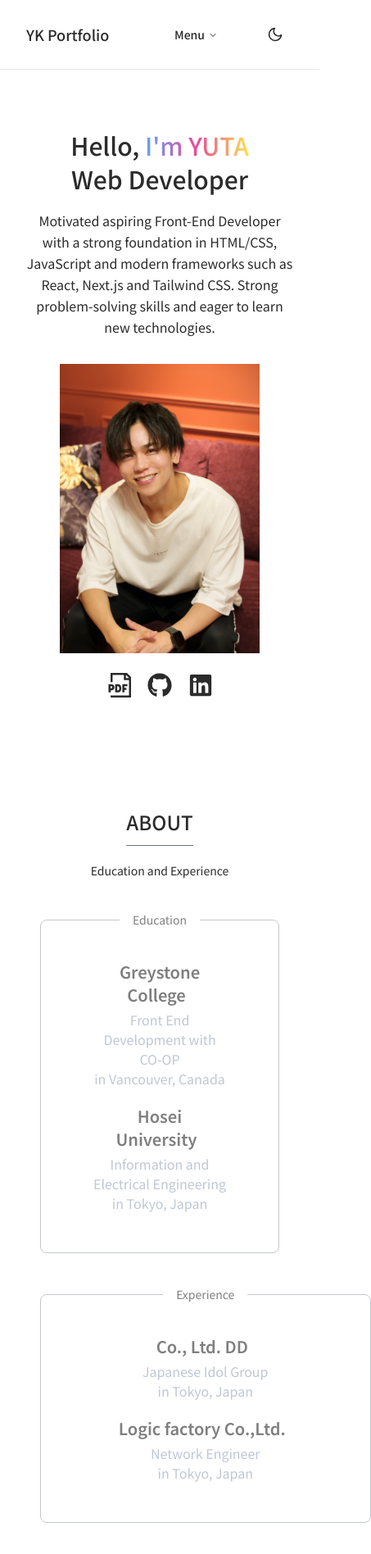
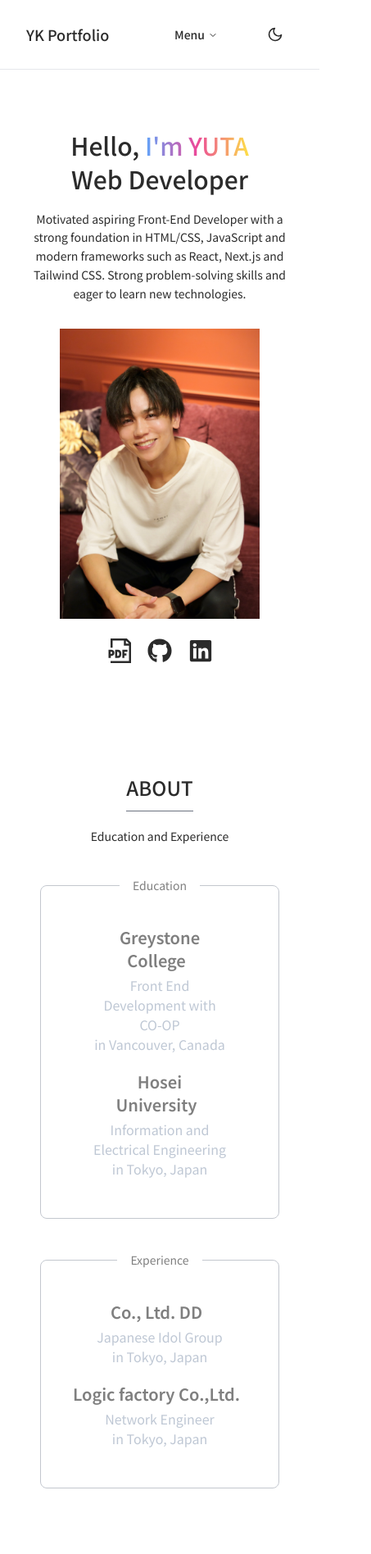
Before and after one commit to YUTAKURE/Portfolio, a Next.js app: page / in a window 390 px wide. Shown: the top 1896 px of the page at 82% size, 453 px wide, since content can reach past the window. Built offline with nearby package versions, Linux system fonts and the light colour scheme.

Commit message:
CSS&レスポンシブ調整

```diff
--- a/app/layout.tsx
+++ b/app/layout.tsx
@@ -21,7 +21,7 @@ export default function RootLayout({
         <div className="">{children}</div>
 
         <footer className="pb-5 bg-secondary-light dark:bg-primary-dark duration-500">
-          <div className="text-center text-xs text-gray-400">
+          <div className="text-center text-xs text-gray-400 translate-y-2">
             Copyright © All rights reserved | YUTA KUREBAYASHI
           </div>
         </footer>
--- a/components/About.tsx
+++ b/components/About.tsx
@@ -75,7 +75,7 @@ const About = () => {
           transition={{ ease: 'easeOut', duration: 0.5, delay: 0.9 }}
           viewport={{ once: true }}
         >
-          <fieldset className="md:w-[630px] w-[404px] mx-auto opacity-60 border border-solid border-gray-400 rounded-lg py-2">
+          <fieldset className="md:w-[630px] sm:w-[404px] w-7/8 mx-auto opacity-60 border border-solid border-gray-400 rounded-lg py-2">
             <legend className="mb-8 text-sm">
               <span className="mx-4">Experience</span>
             </legend>
--- a/components/Contact.tsx
+++ b/components/Contact.tsx
@@ -106,7 +106,7 @@ const Contact = () => {
 
   return (
     <div className="w-3/4 px-15 py-24 mx-auto text-center ">
-      <div className="mb-20">
+      <div className="md:mb-16 mb-10">
         <h1 className="inline-block text-2xl md:text-3xl font-medium pb-3 mb-5 w-15 border-b border-gray-500">
           CONTACT
         </h1>
--- a/components/Hello.tsx
+++ b/components/Hello.tsx
@@ -25,7 +25,7 @@ const Hello = () => {
           Web Developer
         </motion.h1>
         <motion.p
-          className="mb-8 leading-relaxed"
+          className="mb-8 leading-relaxed md:text-base text-sm"
           initial={{ opacity: 0, translateX: -40, scale: 0.95 }}
           animate={{ opacity: 1, translateX: 0, scale: 1 }}
           transition={{ duration: 0.5, delay: 0.7 }}
--- a/components/Works.tsx
+++ b/components/Works.tsx
@@ -13,7 +13,7 @@ const Works = () => {
           WORKS
         </h1>
         <motion.p
-          className="w-5/6 mx-auto text-sm mb-20"
+          className="w-5/6 mx-auto text-sm md:mb-16 mb-10"
           initial={{ opacity: 0, scale: 0.9 }}
           whileInView={{ opacity: 1, scale: 1 }}
           transition={{ ease: 'easeOut', duration: 0.5, delay: 0.3 }}
```
